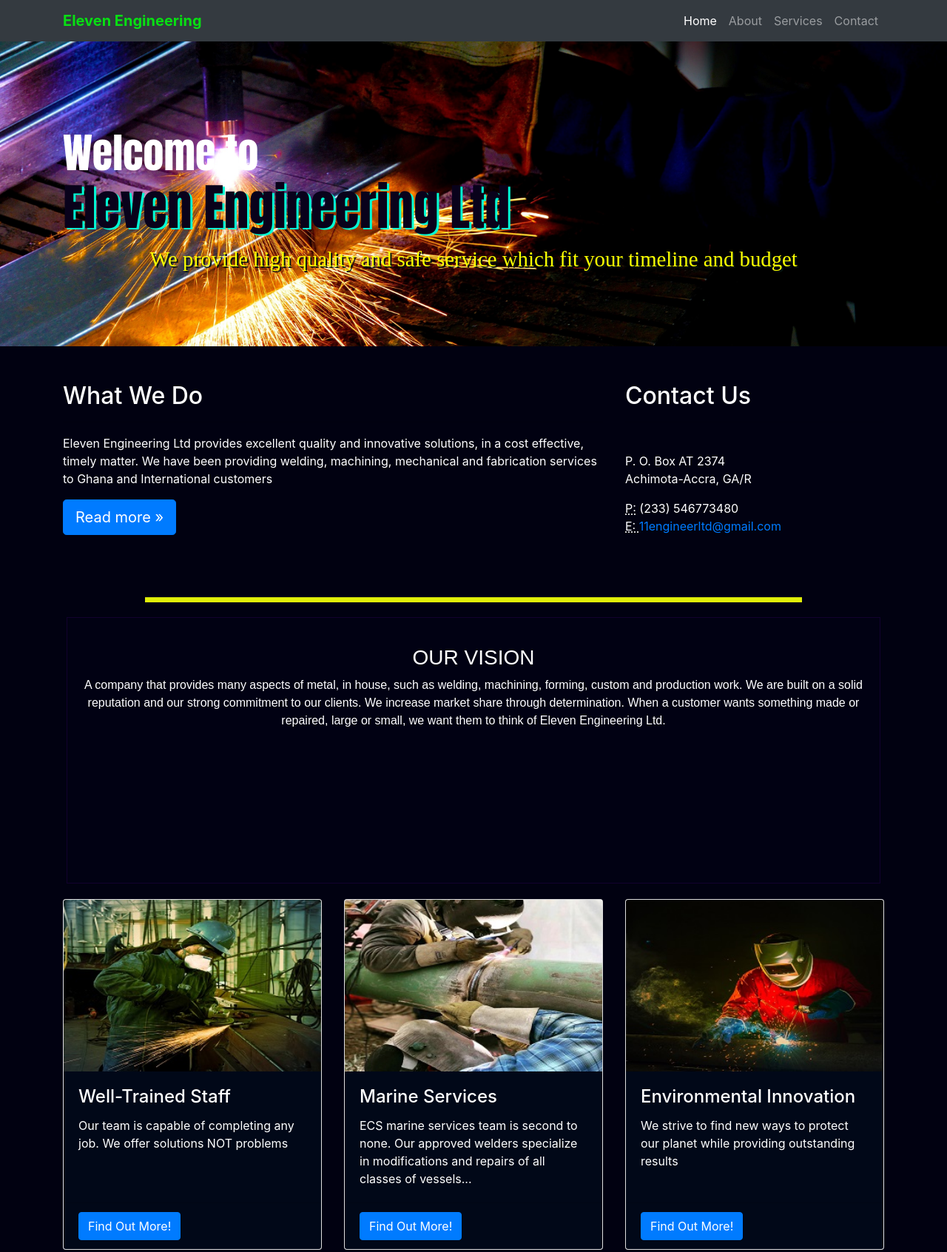
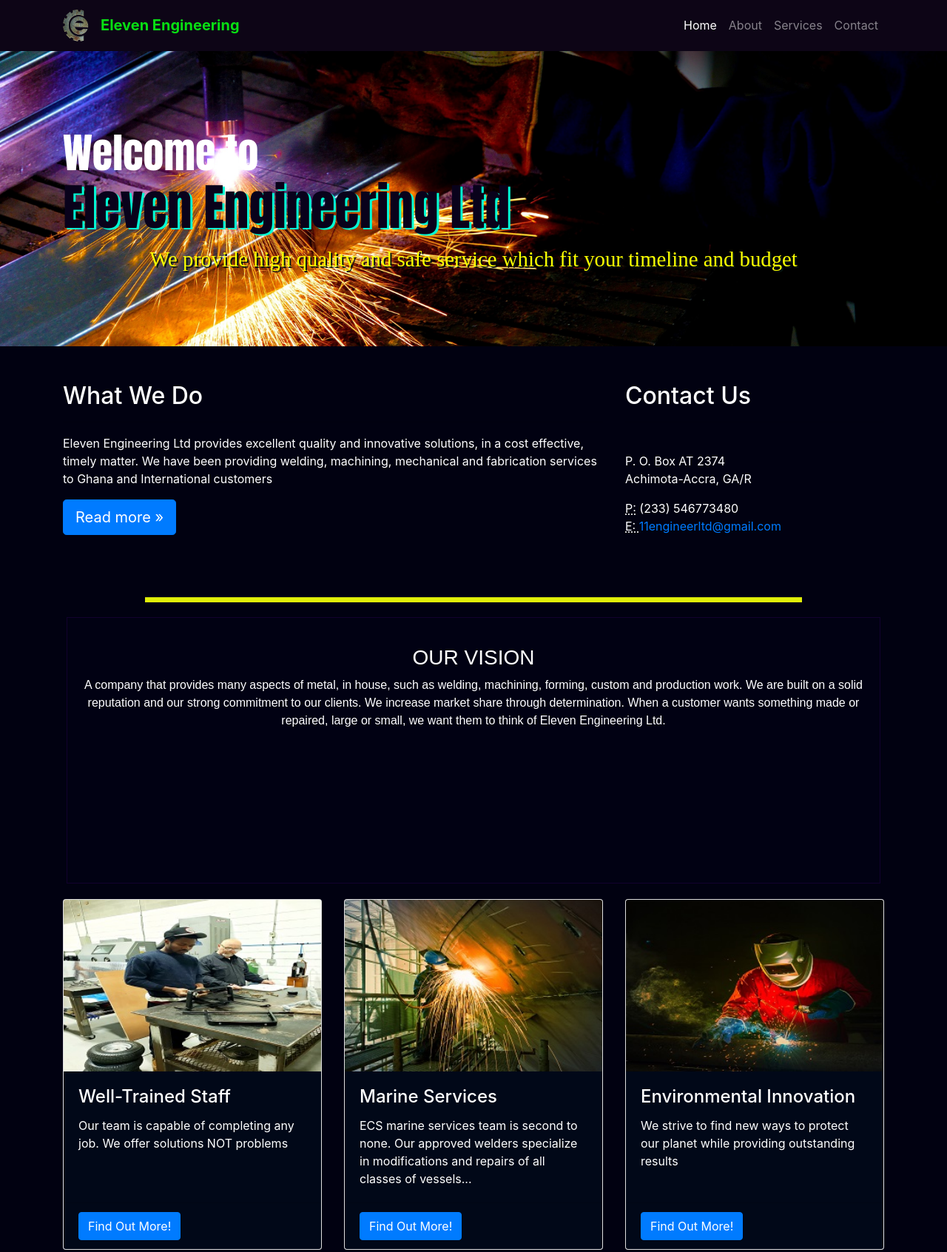
Before and after one commit to sarsahvincent/eleven_engineering, a website: page index.html in a window 1280 px wide. Shown: the top 1692 px of the page at 74% size. Drawn offline with Linux system fonts and the light colour scheme; a web font is replaced by a local one.

Commit message:
Add files via upload

```diff
--- a/index.html
+++ b/index.html
@@ -22,8 +22,11 @@
 <body>
 
     <!-- Navigation -->
-    <nav class="navbar navbar-expand-lg navbar-dark bg-dark fixed-top">
+    <nav class="navbar navbar-expand-lg navbar-dark bg-dark fixed-top navebar_color">
         <div class="container">
+            <a class="navbar-brand" href="index.html">
+                <img src="./images/logo.png" alt="logo">
+            </a>
             <a class="navbar-brand" href="index.html">Eleven Engineering</a>
             <button class="navbar-toggler" type="button" data-toggle="collapse" data-target="#navbarResponsive" aria-controls="navbarResponsive" aria-expanded="false" aria-label="Toggle navigation">
         <span class="navbar-toggler-icon"></span>
@@ -104,7 +107,7 @@
         <div class="row">
             <div class="col-md-4 mb-5">
                 <div class="card h-100">
-                    <img class="card-img-top" src="./images/image1.jpg" alt="">
+                    <img class="card-img-top" src="./images/training.jpg" alt="">
                     <div class="card-body">
                         <h4 class="card-title">Well-Trained Staff</h4>
                         <p class="card-text">Our team is capable of completing any job. We offer solutions NOT problems</p>
@@ -116,7 +119,7 @@
             </div>
             <div class="col-md-4 mb-5">
                 <div class="card h-100">
-                    <img class="card-img-top" src="./images/image10.jpg" alt="welding photo">
+                    <img class="card-img-top" src="./images/image2i.jpg" alt="welding photo">
                     <div class="card-body">
                         <h4 class="card-title">Marine Services</h4>
                         <p class="card-text">ECS marine services team is second to none. Our approved welders specialize in modifications and repairs of all classes of vessels...
```
Also changed, not shown: about.html (+4 -1 lines), contact.html (+4 -1 lines), service.html (+4 -1 lines).
